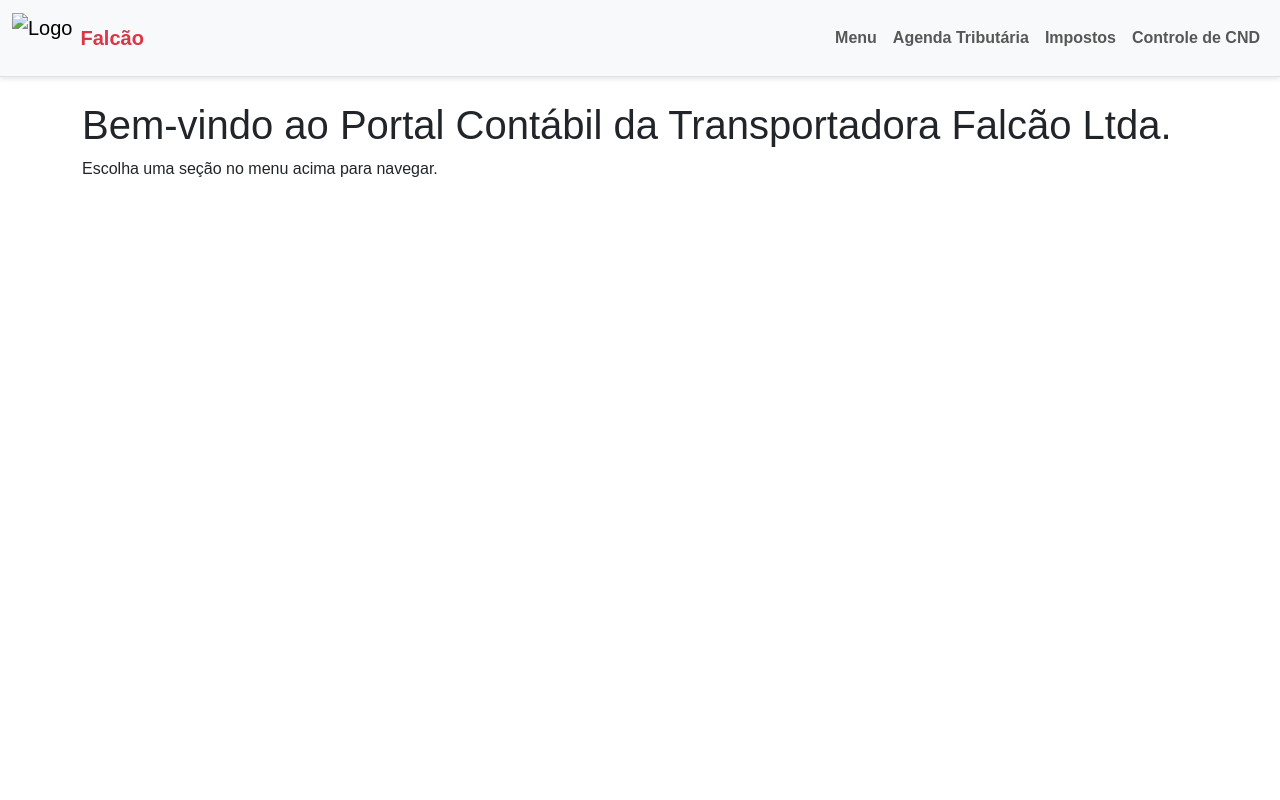
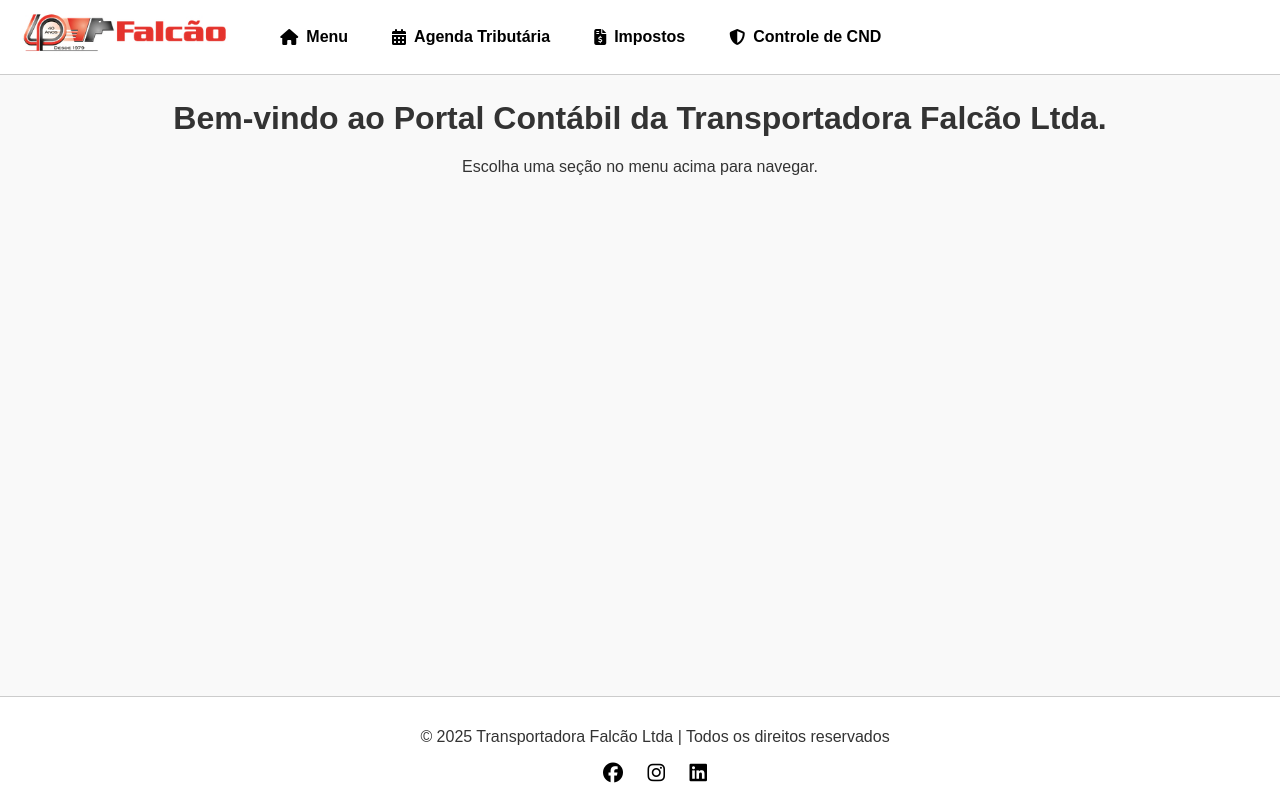
Before and after one commit to TranspFalcao/Menu-Geral, a plain HTML site: page index.html in a window 1280 px wide. Drawn offline with nearby package versions, Linux system fonts and the light colour scheme.

Commit message:
Add files via upload

```diff
--- a/index.html
+++ b/index.html
@@ -3,43 +3,37 @@
 <head>
     <meta charset="UTF-8">
     <meta name="viewport" content="width=device-width, initial-scale=1.0">
-    <title>Portal Contábil</title>
-    <link href="https://cdn.jsdelivr.net/npm/bootstrap@5.3.0/dist/css/bootstrap.min.css" rel="stylesheet">
+    <title>Portal Contábil - Transportadora Falcão Ltda</title>
     <link rel="stylesheet" href="style.css">
+    <link rel="stylesheet" href="https://cdnjs.cloudflare.com/ajax/libs/font-awesome/6.5.0/css/all.min.css">
 </head>
 <body>
-    <!-- Cabeçalho fixo -->
     <header>
-        <nav class="navbar navbar-expand-lg navbar-light bg-light border-bottom sticky-top">
-            <div class="container-fluid">
-                <!-- Logo -->
-                <a class="navbar-brand d-flex align-items-center" href="#">
-                    <img src="img/logo.png" alt="Logo" height="50"> <span class="ms-2 fw-bold text-danger">Falcão</span>
-                </a>
-
-                <!-- Botão hambúrguer -->
-                <button class="navbar-toggler" type="button" data-bs-toggle="collapse" data-bs-target="#navbarNav" aria-controls="navbarNav" aria-expanded="false" aria-label="Toggle navigation">
-                    <span class="navbar-toggler-icon"></span>
-                </button>
-
-                <!-- Menu -->
-                <div class="collapse navbar-collapse justify-content-end" id="navbarNav">
-                    <ul class="navbar-nav">
-                        <li class="nav-item"><a class="nav-link" href="#">Menu</a></li>
-                        <li class="nav-item"><a class="nav-link" href="#">Agenda Tributária</a></li>
-                        <li class="nav-item"><a class="nav-link" href="#">Impostos</a></li>
-                        <li class="nav-item"><a class="nav-link" href="#">Controle de CND</a></li>
-                    </ul>
-                </div>
-            </div>
+        <div class="logo">
+            <img src="logo_falcao_transparente.png" alt="Logo Falcão">
+        </div>
+        <nav class="menu">
+            <ul>
+                <li><a href="#"><i class="fas fa-home"></i> Menu</a></li>
+                <li><a href="#"><i class="fas fa-calendar-alt"></i> Agenda Tributária</a></li>
+                <li><a href="#"><i class="fas fa-file-invoice-dollar"></i> Impostos</a></li>
+                <li><a href="#"><i class="fas fa-shield-alt"></i> Controle de CND</a></li>
+            </ul>
         </nav>
     </header>
 
-    <main class="container mt-4">
+    <main>
         <h1>Bem-vindo ao Portal Contábil da Transportadora Falcão Ltda.</h1>
         <p>Escolha uma seção no menu acima para navegar.</p>
     </main>
 
-    <script src="https://cdn.jsdelivr.net/npm/bootstrap@5.3.0/dist/js/bootstrap.bundle.min.js"></script>
+    <footer>
+        <p>© 2025 Transportadora Falcão Ltda | Todos os direitos reservados</p>
+        <div class="social-icons">
+            <a href="#" title="Facebook"><i class="fab fa-facebook"></i></a>
+            <a href="#" title="Instagram"><i class="fab fa-instagram"></i></a>
+            <a href="#" title="LinkedIn"><i class="fab fa-linkedin"></i></a>
+        </div>
+    </footer>
 </body>
 </html>
--- a/style.css
+++ b/style.css
@@ -1,4 +1,109 @@
-body { margin: 0; font-family: Arial, sans-serif; }
-header { box-shadow: 0 2px 5px rgba(0,0,0,0.1); }
-.nav-link { font-weight: bold; transition: color 0.3s; }
-.nav-link:hover { color: #dc3545; }
+/* Estilo geral */
+body {
+    margin: 0;
+    font-family: Arial, sans-serif;
+    background-color: #f9f9f9;
+    color: #333;
+}
+
+/* Cabeçalho */
+header {
+    display: flex;
+    justify-content: flex-start; /* Alinha logo e menu à esquerda */
+    align-items: center;
+    background-color: #fff;
+    border-bottom: 1px solid #ccc;
+    padding: 10px 20px;
+    position: fixed;
+    top: 0;
+    width: 100%;
+    z-index: 1000;
+    gap: 40px; /* Espaço controlado entre logo e menu */
+}
+
+.logo img {
+    height: 50px;
+}
+
+.menu ul {
+    list-style: none;
+    display: flex;
+    gap: 20px;
+    margin: 0;
+    padding: 0;
+}
+
+.menu a {
+    text-decoration: none;
+    color: #000;
+    font-weight: bold;
+    display: flex;
+    align-items: center;
+    gap: 8px;
+    padding: 8px 12px;
+    border-radius: 4px;
+    transition: color 0.3s ease, background-color 0.3s ease, transform 0.3s ease;
+}
+
+.menu a:hover {
+    color: #fff;
+    background-color: #000;
+    transform: scale(1.05);
+}
+
+/* Conteúdo central */
+main {
+    margin-top: 100px;
+    text-align: center;
+    padding-bottom: 80px; /* espaço para rodapé */
+}
+
+/* Rodapé */
+footer {
+    background-color: #fff;
+    border-top: 1px solid #ccc;
+    text-align: center;
+    padding: 15px;
+    position: fixed;
+    bottom: 0;
+    width: 100%;
+}
+
+footer .social-icons a {
+    margin: 0 10px;
+    color: #000;
+    font-size: 20px;
+    transition: color 0.3s ease;
+}
+
+footer .social-icons a:hover {
+    color: #0077b5; /* destaque no hover */
+}
+
+/* Mobile */
+@media (max-width: 768px) {
+    header {
+        flex-direction: column;
+        align-items: center;
+        gap: 10px; /* Menor espaço no mobile */
+    }
+
+    .menu ul {
+        flex-direction: column;
+        background-color: #fff;
+        border-radius: 0 0 15px 15px;
+        padding: 10px;
+        border-top: 1px solid #ccc;
+        width: 100%;
+    }
+
+    .menu ul li {
+        border-bottom: 1px solid #ccc;
+        padding: 10px 0;
+        text-align: center;
+    }
+
+    .logo img {
+        height: 40px;
+    }
+}
```
Also changed, not shown: 1 other file.
